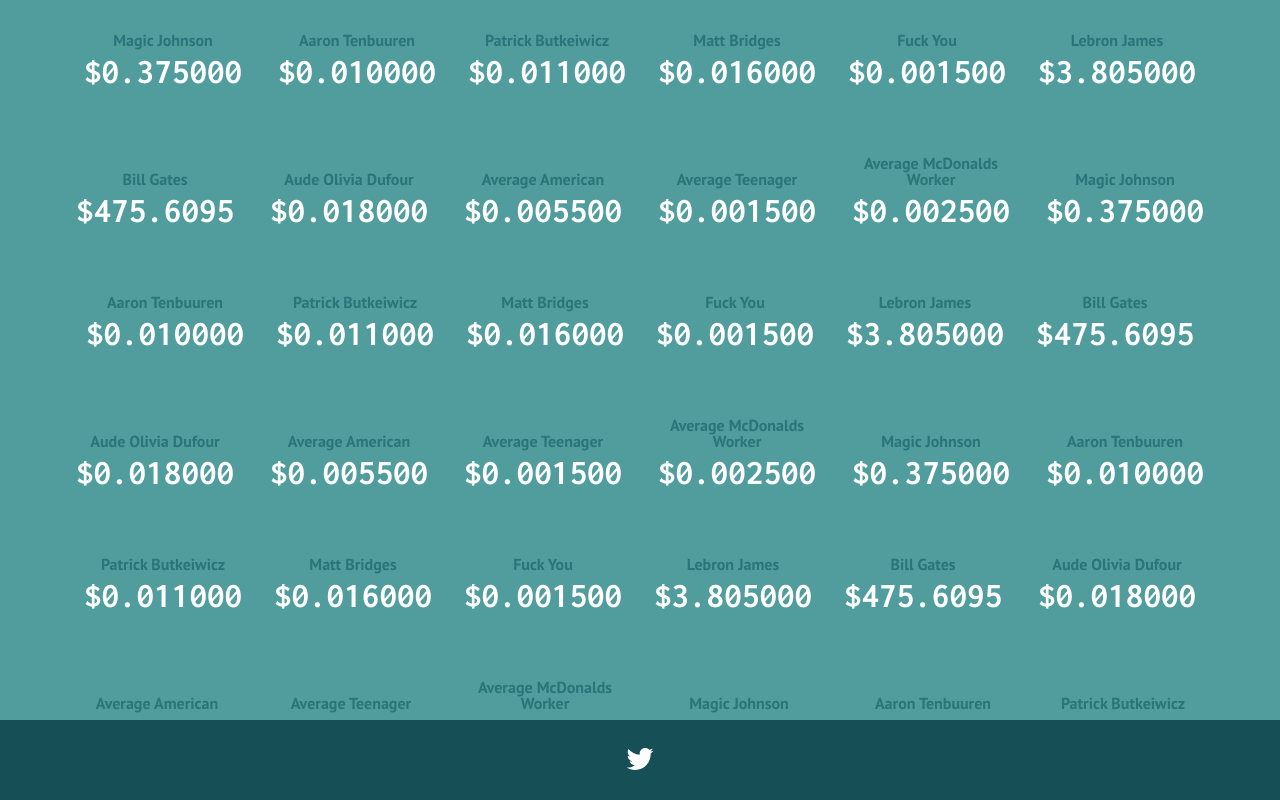
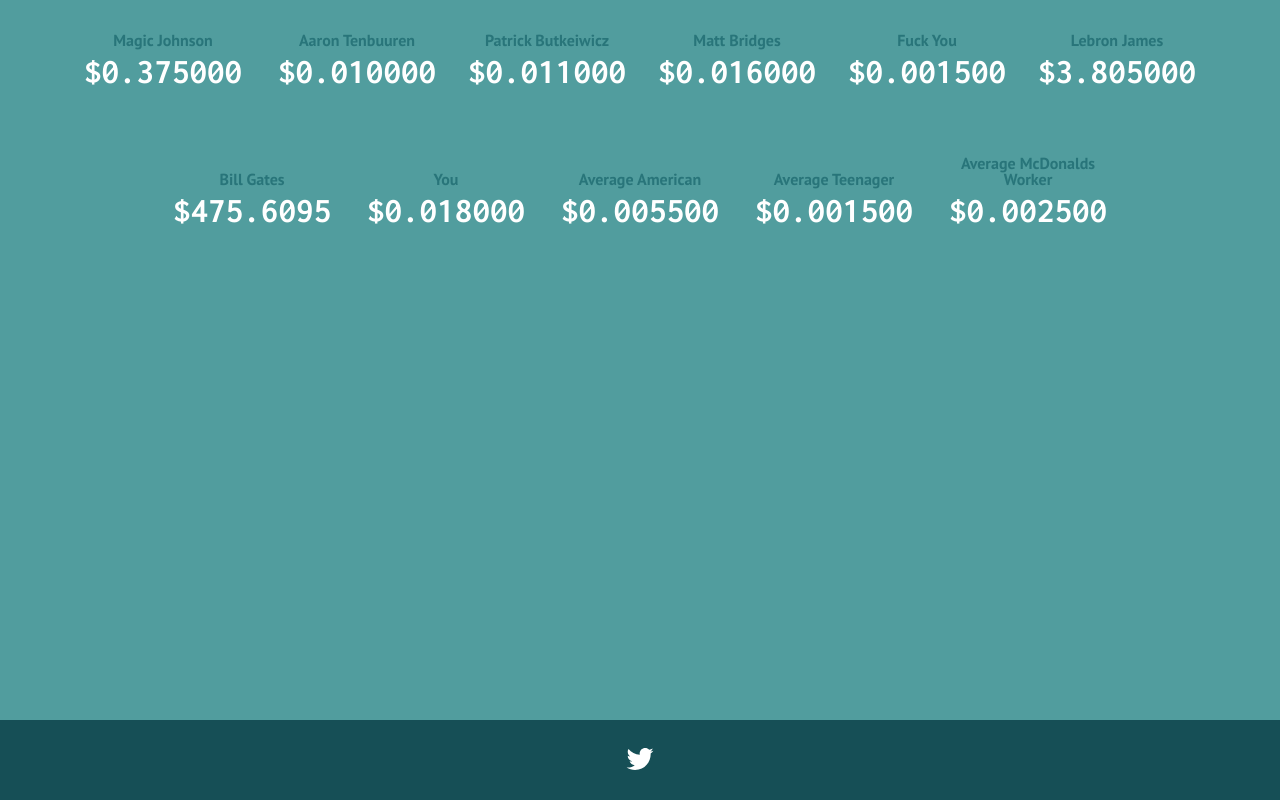
Before and after one commit to aaron10buuren/Worth-Website, a plain HTML site: page index.html in a window 1280 px wide. Drawn offline with nearby package versions, Linux system fonts and the light colour scheme.

Commit message:
Removed duplicate names
got rid of the tester names

```diff
--- a/index.html
+++ b/index.html
@@ -46,7 +46,7 @@
 			<h3>$<span class="timer" data-salary="3000000000">0</span></h3>
 		</div>
 		<div class="yourworth">
-			<h2>Aude Olivia Dufour</h2>
+			<h2>You</h2>
 			<h3>$<span class="timer" data-salary="115000">0</span></h3>
 		</div>
 		<div class="yourworth">
@@ -60,120 +60,8 @@
 			<h2>Average McDonalds Worker</h2>
 			<h3>$<span class="timer" data-salary="17000">0</span></h3>
 		</div>
-		<div class="yourworth">
-			<h2>Magic Johnson</h2>
-			<h3>$<span class="timer" data-salary="2365200">0</span></h3>
-		</div>
-		<div class="yourworth">
-			<h2>Aaron Tenbuuren</h2>
-			<h3>$<span class="timer" data-salary="65000">0</span></h3>
-		</div><div class="yourworth">
-			<h2>Patrick Butkeiwicz</h2>
-			<h3>$<span class="timer" data-salary="72000">0</span></h3>
-		</div><div class="yourworth">
-			<h2>Matt Bridges</h2>
-			<h3>$<span class="timer" data-salary="102000">0</span></h3>
-		</div><div class="yourworth">
-			<h2>Fuck You</h2>
-			<h3>$<span class="timer" data-salary="12000">0</span></h3>
-		</div><div class="yourworth">
-			<h2>Lebron James</h2>
-			<h3>$<span class="timer" data-salary="24000000">0</span></h3>
-		</div><div class="yourworth">
-			<h2>Bill Gates</h2>
-			<h3>$<span class="timer" data-salary="3000000000">0</span></h3>
-		</div>
-		<div class="yourworth">
-			<h2>Aude Olivia Dufour</h2>
-			<h3>$<span class="timer" data-salary="115000">0</span></h3>
-		</div>
-		<div class="yourworth">
-			<h2>Average American</h2>
-			<h3>$<span class="timer" data-salary="35000">0</span></h3>
-		</div>
-		<div class="yourworth">
-			<h2>Average Teenager</h2>
-			<h3>$<span class="timer" data-salary="10000">0</span></h3>
-		</div>		<div class="yourworth">
-			<h2>Average McDonalds Worker</h2>
-			<h3>$<span class="timer" data-salary="17000">0</span></h3>
-		</div>
-		<div class="yourworth">
-			<h2>Magic Johnson</h2>
-			<h3>$<span class="timer" data-salary="2365200">0</span></h3>
-		</div>
-		<div class="yourworth">
-			<h2>Aaron Tenbuuren</h2>
-			<h3>$<span class="timer" data-salary="65000">0</span></h3>
-		</div><div class="yourworth">
-			<h2>Patrick Butkeiwicz</h2>
-			<h3>$<span class="timer" data-salary="72000">0</span></h3>
-		</div><div class="yourworth">
-			<h2>Matt Bridges</h2>
-			<h3>$<span class="timer" data-salary="102000">0</span></h3>
-		</div><div class="yourworth">
-			<h2>Fuck You</h2>
-			<h3>$<span class="timer" data-salary="12000">0</span></h3>
-		</div><div class="yourworth">
-			<h2>Lebron James</h2>
-			<h3>$<span class="timer" data-salary="24000000">0</span></h3>
-		</div><div class="yourworth">
-			<h2>Bill Gates</h2>
-			<h3>$<span class="timer" data-salary="3000000000">0</span></h3>
-		</div>
-		<div class="yourworth">
-			<h2>Aude Olivia Dufour</h2>
-			<h3>$<span class="timer" data-salary="115000">0</span></h3>
-		</div>
-		<div class="yourworth">
-			<h2>Average American</h2>
-			<h3>$<span class="timer" data-salary="35000">0</span></h3>
-		</div>
-		<div class="yourworth">
-			<h2>Average Teenager</h2>
-			<h3>$<span class="timer" data-salary="10000">0</span></h3>
-		</div>		<div class="yourworth">
-			<h2>Average McDonalds Worker</h2>
-			<h3>$<span class="timer" data-salary="17000">0</span></h3>
-		</div>
-		<div class="yourworth">
-			<h2>Magic Johnson</h2>
-			<h3>$<span class="timer" data-salary="2365200">0</span></h3>
-		</div>
-		<div class="yourworth">
-			<h2>Aaron Tenbuuren</h2>
-			<h3>$<span class="timer" data-salary="65000">0</span></h3>
-		</div><div class="yourworth">
-			<h2>Patrick Butkeiwicz</h2>
-			<h3>$<span class="timer" data-salary="72000">0</span></h3>
-		</div><div class="yourworth">
-			<h2>Matt Bridges</h2>
-			<h3>$<span class="timer" data-salary="102000">0</span></h3>
-		</div><div class="yourworth">
-			<h2>Fuck You</h2>
-			<h3>$<span class="timer" data-salary="12000">0</span></h3>
-		</div><div class="yourworth">
-			<h2>Lebron James</h2>
-			<h3>$<span class="timer" data-salary="24000000">0</span></h3>
-		</div><div class="yourworth">
-			<h2>Bill Gates</h2>
-			<h3>$<span class="timer" data-salary="3000000000">0</span></h3>
-		</div>
-		<div class="yourworth">
-			<h2>Aude Olivia Dufour</h2>
-			<h3>$<span class="timer" data-salary="115000">0</span></h3>
-		</div>
-		<div class="yourworth">
-			<h2>Average American</h2>
-			<h3>$<span class="timer" data-salary="35000">0</span></h3>
-		</div>
-		<div class="yourworth">
-			<h2>Average Teenager</h2>
-			<h3>$<span class="timer" data-salary="10000">0</span></h3>
-		</div>		<div class="yourworth">
-			<h2>Average McDonalds Worker</h2>
-			<h3>$<span class="timer" data-salary="17000">0</span></h3>
-		</div>
+
+
 
 </div>
 
```
